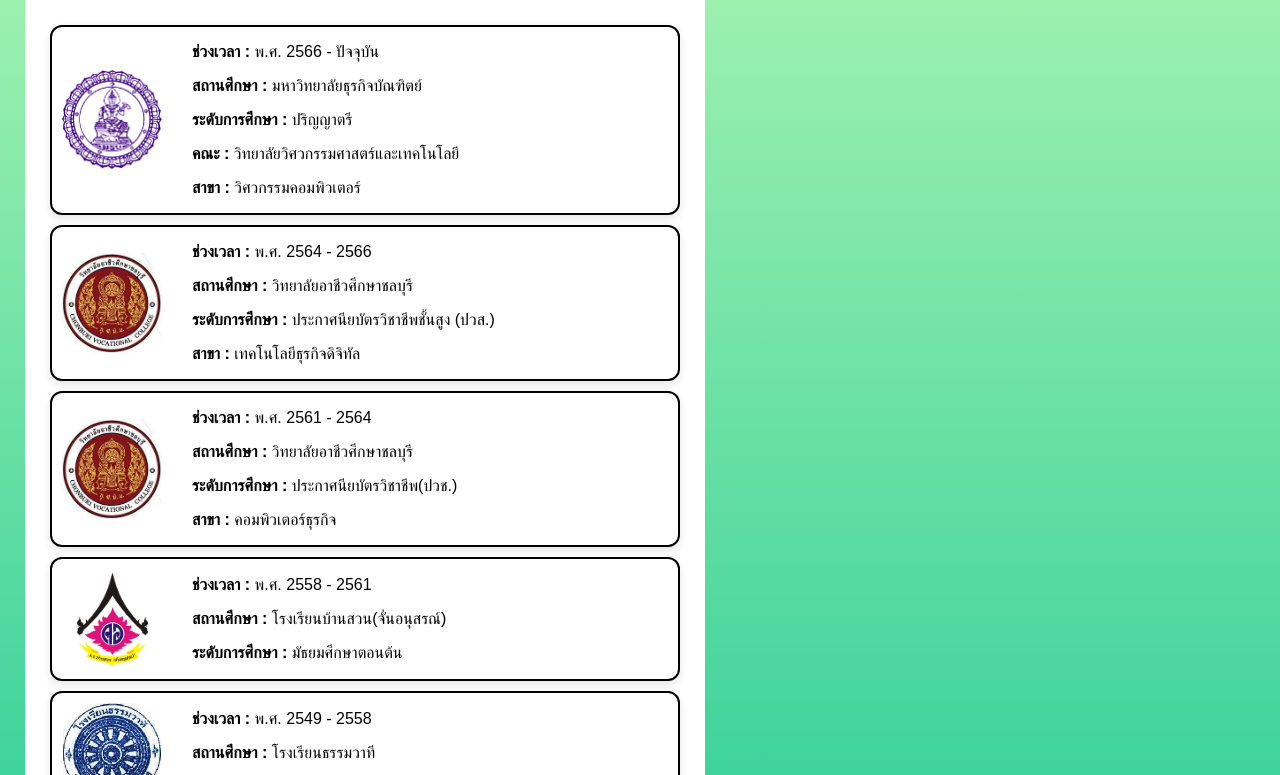
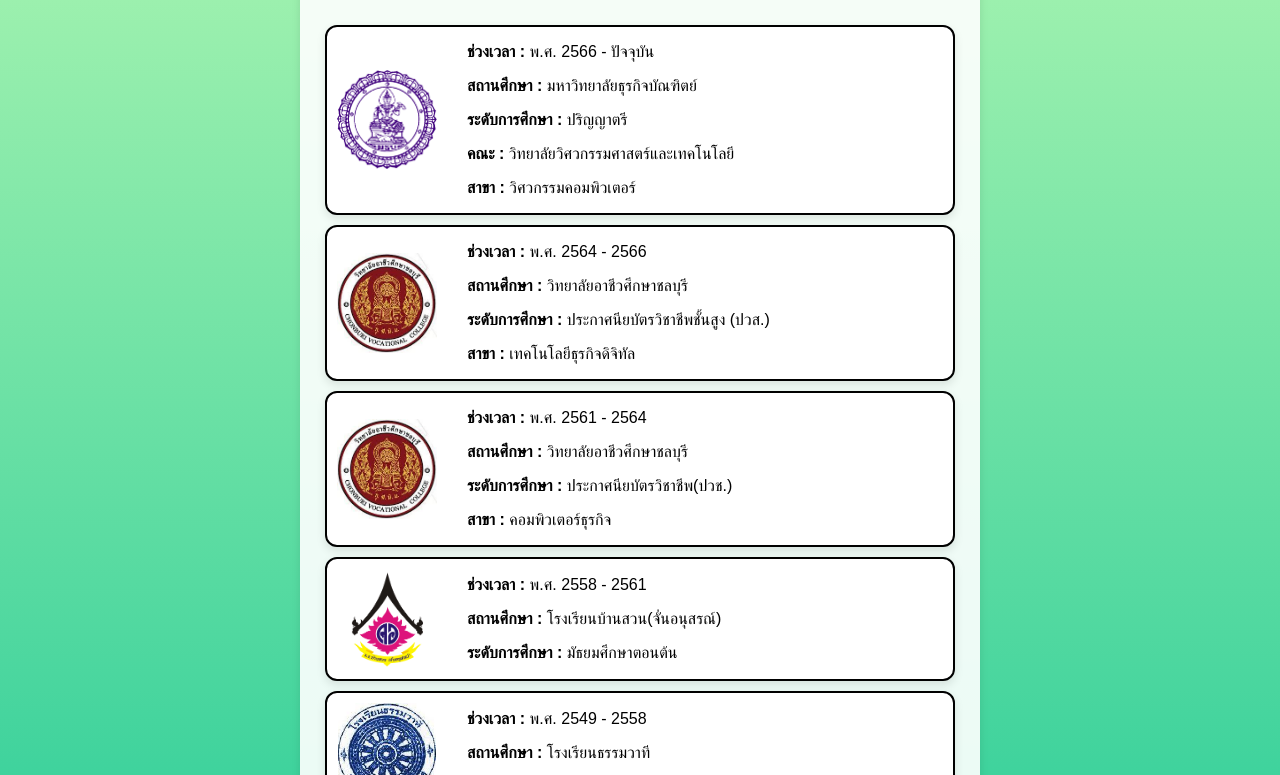
Before and after one commit to Biwrescue1706/BiwBong-Wedsite-Portfolio, a plain HTML site: page education.html in a window 1280 px wide. Shown: the part 187-962 px from the top of the page. Drawn offline with Linux system fonts and the light colour scheme.

Commit message:
Update education.css

```diff
--- a/education.css
+++ b/education.css
@@ -9,17 +9,21 @@ body {
 
 /* ===== ส่วนการศึกษา ===== */
 .edu-section {
-    max-width: 650px;
-    margin: 15px;
-    padding: 15px;
-    text-align: center;
-    background-color: #ffffffff;
+  margin: 15px;
+  padding: 15px;
+  background-color: rgba(255, 255, 255, 0.9);
+  border-radius: 12px;
+  max-width: 650px;
+  margin-left: auto;
+  margin-right: auto;
+  box-shadow: 0 4px 8px rgba(0, 0, 0, 0.1);
 }
 
 .edu-section h1 {
     font-size: 2rem;
     color: #000000;
     margin-bottom: 40px;
+    text-align: center;
 }
 
 .edu-cards-container {
```
